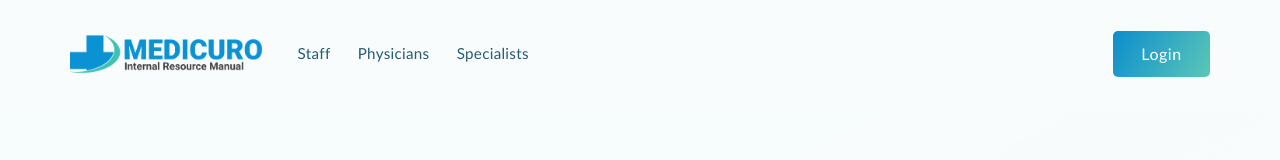
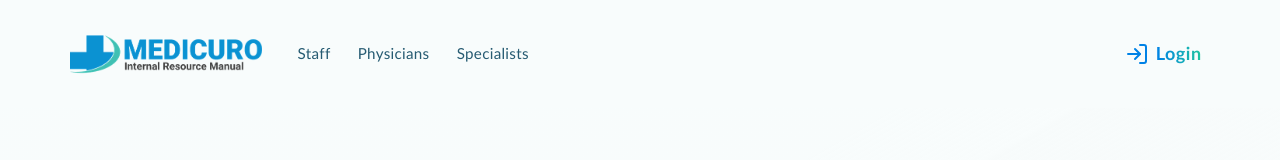
Before and after one commit to ZachScott123/Medicuro-resource-manual, a Next.js app: page / in a window 1280 px wide. Shown: the top 160 px of the page. Built offline with nearby package versions, Linux system fonts and the light colour scheme; no server answers.

Commit message:
Site Navigation Update - Revamp of the traditional login button for more sleek and modern styling

```diff
--- a/app/globals.css
+++ b/app/globals.css
@@ -142,6 +142,8 @@ h3 {
 .site-nav .nav-toggle:hover {
 	background: var(--mist);
 }
+
+.login-button
 
 .brand-mark {
 	color: var(--blue);
@@ -1314,6 +1316,104 @@ body:has(.admin-notes) .page-footer {
 .unauthorized-redirect strong {
 	color: #000000;
 	font-size: 1rem;
+}
+
+.nav-login {
+	align-items: center;
+	background: transparent;
+	border: 0;
+	border-radius: 8px;
+	cursor: pointer;
+	display: inline-flex;
+	font-size: 1.125rem;
+	font-weight: 700;
+	gap: 0.45rem;
+	justify-content: center;
+	margin-left: auto;
+	padding: 0.5rem;
+}
+
+.nav-login svg {
+	color: #0082e6;
+	font-size: 1.5rem;
+}
+
+.nav-login span {
+	background: linear-gradient(90deg, #0082e6, #1ec59e);
+	background-clip: text;
+	color: transparent;
+	-webkit-background-clip: text;
+	-webkit-text-fill-color: transparent;
+}
+
+.site-nav .nav-logout,
+.site-nav .nav-logout:hover,
+.site-nav .nav-logout:focus-visible {
+	background: transparent;
+	border-radius: 8px;
+	font-size: 1.125rem;
+	font-weight: 700;
+	padding: 0.5rem;
+}
+
+.nav-login {
+	align-items: center;
+	background: transparent;
+	border: 0;
+	border-radius: 8px;
+	cursor: pointer;
+	display: inline-flex;
+	font-size: 1.125rem;
+	font-weight: 700;
+	gap: 0.45rem;
+	justify-content: center;
+	margin-left: auto;
+	padding: 0.5rem;
+}
+
+.nav-login svg {
+	color: #0082e6;
+	font-size: 1.5rem;
+}
+
+.nav-login span {
+	background: linear-gradient(90deg, #0082e6, #1ec59e);
+	background-clip: text;
+	color: transparent;
+	-webkit-background-clip: text;
+	-webkit-text-fill-color: transparent;
+}
+
+.site-nav .nav-login,
+.site-nav .nav-login:hover,
+.site-nav .nav-login:focus-visible {
+	background: transparent;
+	border-radius: 8px;
+	font-size: 1.125rem;
+	font-weight: 700;
+	padding: 0.5rem;
+}
+
+.site-nav .nav-login svg {
+	transition: color 160ms ease;
+}
+
+.site-nav .nav-login span {
+	transition: background 160ms ease;
+}
+
+.site-nav .nav-login:hover svg,
+.site-nav .nav-login:focus-visible svg {
+	color: #3bc5dd;
+}
+
+.site-nav .nav-login:hover span,
+.site-nav .nav-login:focus-visible span {
+	background: linear-gradient(90deg, #3bc5dd, #68cfb7);
+	background-clip: text;
+	color: transparent;
+	-webkit-background-clip: text;
+	-webkit-text-fill-color: transparent;;
 }
 
 .login-button {
--- a/app/layout.js
+++ b/app/layout.js
@@ -4,7 +4,7 @@ import "./globals.css";
 import Link from "next/link";
 import { useEffect, useState } from "react";
 import { usePathname, useRouter } from "next/navigation";
-import { FiMenu, FiX } from "react-icons/fi";
+import { FiMenu, FiX, FiLogIn, FiLogOut } from "react-icons/fi";
 
 function NavLink({ href, children, className = "", onClick }) {
   const pathname = usePathname();
@@ -114,8 +114,9 @@ export default function RootLayout({ children }) {
                 </div>
                 {isLoggedIn ? (
                   <div className="nav-account">
-                    <button className="btn-accent" onClick={handleLogout} type="button">
-                      Logout
+                    <button className="nav-login" onClick={handleLogout} type="button">
+                      <FiLogOut aria-hidden="true" />
+                      <span>Logout</span>
                     </button>
                     <Link href="/profile" className="profile-icon" aria-label={profileAlt} title={profileAlt}>
                       {user.picture ? (
@@ -126,7 +127,8 @@ export default function RootLayout({ children }) {
                     </Link>
                   </div>
                 ) : (
-                  <button className="btn-accent nav-login" onClick={() => router.push("/login")} type="button">
+                  <button className="nav-login" onClick={() => router.push("/login")} type="button">
+                    <FiLogIn aria-hidden="true" />
                     <span>Login</span>
                   </button>
                 )}
```
